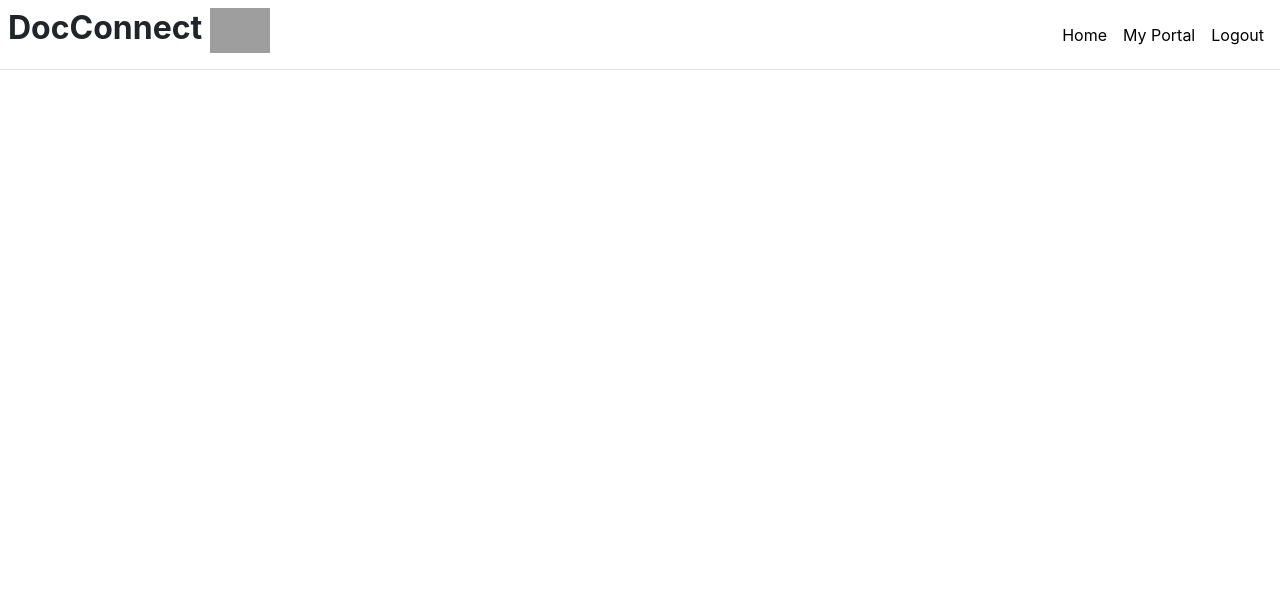
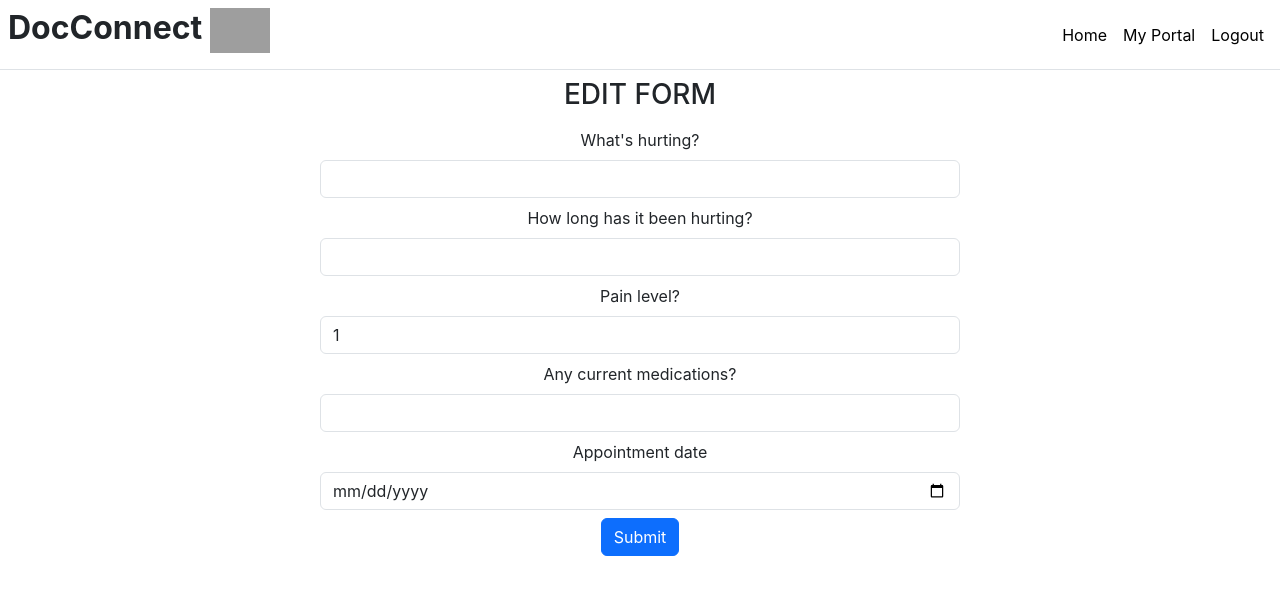
Before and after one commit to Noitskristopher/GroupProj-11, a React (Create React App) app in the folder client/: page /myPortal/1/edit in a window 1280 px wide. Shown: the top 594 px of the page. Built offline with nearby package versions, Linux system fonts and the light colour scheme; no server answers; grey boxes are pictures that could not be loaded.

Commit message:
added edit-css

```diff
--- a/client/package.json
+++ b/client/package.json
@@ -7,6 +7,7 @@
     "@testing-library/react": "^13.4.0",
     "@testing-library/user-event": "^13.5.0",
     "axios": "^1.3.4",
+    "date-fns": "^2.29.3",
     "react": "^18.2.0",
     "react-dom": "^18.2.0",
     "react-router-dom": "^6.9.0",
--- a/client/src/App.js
+++ b/client/src/App.js
@@ -6,6 +6,7 @@ import Register from './components/Register';
 import Login from './components/Login';
 import DisplayAll from './components/DisplayAll';
 import DisplayOne from './components/DisplayOne';
+import EditForm from './components/EditForm';
 
 function App() {
   return (
@@ -17,6 +18,7 @@ function App() {
         <Route path='/home' element={<Home />} />
         <Route path='/myPortal' element={<DisplayAll />} />
         <Route path='/myPortal/:id' element={<DisplayOne />} />
+        <Route path='/myPortal/:id/edit' element={<EditForm />} />
       </Routes>
     </div>
   );
--- a/client/src/components/DisplayOne.js
+++ b/client/src/components/DisplayOne.js
@@ -1,18 +1,18 @@
-import React, {useState, useEffect} from 'react'
+import React, { useState, useEffect } from 'react'
 import axios from 'axios';
 import { Link, useParams } from 'react-router-dom';
 
 
 const DisplayOne = (props) => {
     const [oneTicket, setOneTicket] = useState([])
-    const {id} = useParams();
+    const { id } = useParams();
     const formatter = new Intl.DateTimeFormat("en-US", {
         year: "numeric",
         month: "long",
         day: "2-digit"
     });
     useEffect(() => {
-        axios.get(`http://localhost:8000/api/ticket/${id}`, {withCredentials: true})
+        axios.get(`http://localhost:8000/api/ticket/${id}`, { withCredentials: true })
             .then((oneTicket) => {
                 console.log(oneTicket.data)
                 setOneTicket(oneTicket.data)
@@ -20,8 +20,10 @@ const DisplayOne = (props) => {
             .catch((err) => {
                 console.log(err)
             })
-    },[id]);
+    }, [id]);
 
+    const date = new Date(oneTicket.appointmentDate);
+    const fixedDate = date.toLocaleDateString('en-ca');
     return (
         <div>
             <h4>What's hurting?</h4>
@@ -32,10 +34,10 @@ const DisplayOne = (props) => {
             <p>{oneTicket.painLevel}</p>
             <h4>Current Medication(s)?</h4>
             <p>{oneTicket.currentMeds}</p>
-            <h4>Appointment Date</h4>
-            <h3>{formatter.format(Date.parse(oneTicket.appointmentDate))}</h3>
-            <Link><button>edit</button></Link>
-            <Link><button>Delete</button></Link>
+            <h4>Appointment Date:</h4>
+            <h3>{fixedDate}</h3>
+            <Link to={`/myPortal/${oneTicket._id}/edit`} className='mx-2'><button className='btn btn-dark'>Edit</button></Link>
+            <Link className='btn btn-danger'>Delete</Link>
         </div>
     );
 }
--- /dev/null
+++ b/client/src/components/EditForm.js
@@ -0,0 +1,87 @@
+import React, { useEffect, useState } from 'react';
+import axios from 'axios';
+import { useNavigate, useParams } from 'react-router-dom';
+
+const EditForm = () => {
+    const { id } = useParams();
+    const navigate = useNavigate();
+    const [errors, setErrors] = useState({})
+    const [patientTicket, setPatientTicket] = useState({
+        painLocation: '',
+        painDuration: '',
+        painLevel: 1,
+        currentMeds: '',
+        appointmentDate: ''
+    })
+
+    useEffect(() => {
+        axios.get(`http://localhost:8000/api/ticket/${id}`)
+            .then((res) => {
+                console.log(res.data)
+                setPatientTicket(res.data)
+            })
+            .catch((err) => {
+                console.log(err)
+            })
+    }, [])
+
+    const changeHandler = (e) => {
+        setPatientTicket({ ...patientTicket, [e.target.name]: e.target.value })
+    }
+
+    const editHandler = (e) => {
+        e.preventDefault();
+        axios.put(`http://localhost:8000/api/ticket/${id}/edit`, patientTicket)
+            .then((res) => {
+                navigate('/myPortal')
+            })
+            .catch((err) => {
+                // console.log(err.response.data.error.errors)
+                setErrors(err.response.data.error.errors)
+            })
+    }
+
+    const date = new Date(patientTicket.appointmentDate);
+    const fixedDate = date.toLocaleDateString('en-ca');
+
+    return (
+        <div className='mx-auto w-50'>
+            <h3 className='mt-2'>EDIT FORM</h3>
+            <form onSubmit={editHandler}>
+                <label className='form-label my-2'>What's hurting?</label>
+                {
+                    errors.painLocation ?
+                        <p className='text-danger'>{errors.painLocation.message}</p> :
+                        null
+                }
+                <input className='form-control' type='text' name='painLocation' value={patientTicket.painLocation} onChange={changeHandler}></input>
+                <label className='form-label my-2'>How long has it been hurting?</label>
+                {
+                    errors.painDuration ?
+                        <p className='text-danger'>{errors.painDuration.message}</p> :
+                        null
+                }
+                <input className='form-control' type='text' name='painDuration' value={patientTicket.painDuration} onChange={changeHandler}></input>
+                <label className='form-label my-2'>Pain level?</label>
+                {
+                    errors.painLevel ?
+                        <p className='text-danger'>{errors.painLevel.message}</p> :
+                        null
+                }
+                <input className='form-control' type='number' name='painLevel' value={patientTicket.painLevel} onChange={changeHandler}></input>
+                <label className='form-label my-2'>Any current medications?</label>
+                <input className='form-control' type='text' name='currentMeds' value={patientTicket.currentMeds} onChange={changeHandler}></input>
+                <label className='form-label my-2'>Appointment date</label>
+                {
+                    errors.appointmentDate ?
+                        <p className='text-danger'>{errors.appointmentDate.message}</p> :
+                        null
+                }
+                <input className='form-control' type='date' name='appointmentDate' value={fixedDate} onChange={changeHandler}></input>
+                <button className='btn btn-primary my-2'> Submit</button>
+            </form>
+        </div>
+    );
+}
+
+export default EditForm;
--- a/client/src/views/home.js
+++ b/client/src/views/home.js
@@ -1,6 +1,6 @@
 import React, { useState } from 'react'
 import axios from 'axios'
-import { link } from 'react-router-dom'
+import { link, useNavigate } from 'react-router-dom'
 
 const Home = (props) => {
     const [painLocation, setPainLocation] = useState("");
@@ -8,7 +8,8 @@ const Home = (props) => {
     const [painLevel, setPainLevel] = useState("");
     const [currentMeds, setCurrentMeds] = useState("");
     const [appointmentDate, setAppointmentDate] = useState("");
-    const [errors, setErrors] = useState({})
+    const [errors, setErrors] = useState({});
+    const navigate = useNavigate();
 
     const submitHandler = (e) => {
         e.preventDefault();
@@ -28,6 +29,7 @@ const Home = (props) => {
                 setPainLevel("");
                 setCurrentMeds("");
                 setAppointmentDate("");
+                navigate('/myPortal')
             })
             .catch((err) => {
                 console.log(err)
@@ -39,12 +41,14 @@ const Home = (props) => {
     }
 
     return (
-        <div>
+        <div className='mx-auto w-50'>
+            <h3 className='my-2'>PATIENT FORM</h3>
             <form onSubmit={submitHandler}>
-                <div>
-                    <label>What's hurting?</label>
+                <div className='my-2'>
+                    <label className='form-label'>What's hurting?</label>
                     <div>
                         <input
+                            className='form-control'
                             onChange={(e) => setPainLocation(e.target.value)}
                             value={painLocation}
                             type="text" />
@@ -55,10 +59,10 @@ const Home = (props) => {
                         }
                     </div>
                 </div>
-                <div>
-                    <label>How long has it been hurting?</label>
+                <div className='my-2'>
+                    <label className='form-label'>How long has it been hurting?</label>
                     <div>
-                        <input onChange={(e) => setPainDuration(e.target.value)}
+                        <input className='form-control' onChange={(e) => setPainDuration(e.target.value)}
                             value={painDuration}
                             type="text" />
                         {
@@ -68,10 +72,10 @@ const Home = (props) => {
                         }
                     </div>
                 </div>
-                <div>
-                    <label>Pain level?</label>
+                <div className='my-2'>
+                    <label className='form-label'>Pain level?</label>
                     <div>
-                        <input onChange={(e) => setPainLevel(e.target.value)}
+                        <input className='form-control' onChange={(e) => setPainLevel(e.target.value)}
                             value={painLevel}
                             type="number" />
                         {
@@ -81,18 +85,18 @@ const Home = (props) => {
                         }
                     </div>
                 </div>
-                <div>
-                    <label>Any current medications?</label>
+                <div className='my-2'>
+                    <label className='form-label'>Any current medications?</label>
                     <div>
-                        <input onChange={(e) => setCurrentMeds(e.target.value)}
+                        <input className='form-control' onChange={(e) => setCurrentMeds(e.target.value)}
                             value={currentMeds}
                             type="text" />
                     </div>
                 </div>
-                <div>
-                    <label>Appointment date</label>
+                <div className='my-2'>
+                    <label className='form-label'>Appointment date</label>
                     <div>
-                        <input onChange={(e) => setAppointmentDate(e.target.value)}
+                        <input className='form-control' onChange={(e) => setAppointmentDate(e.target.value)}
                             value={appointmentDate}
                             type="date" />
                         {
@@ -102,7 +106,7 @@ const Home = (props) => {
                         }
                     </div>
                 </div>
-                <button image='submit'> Submit</button>
+                <button className='btn btn-primary my-2' image='submit'> Submit</button>
             </form>
         </div>
     )
```
Also changed, not shown: 1 other file (tests, documents, lock files or other folders).
